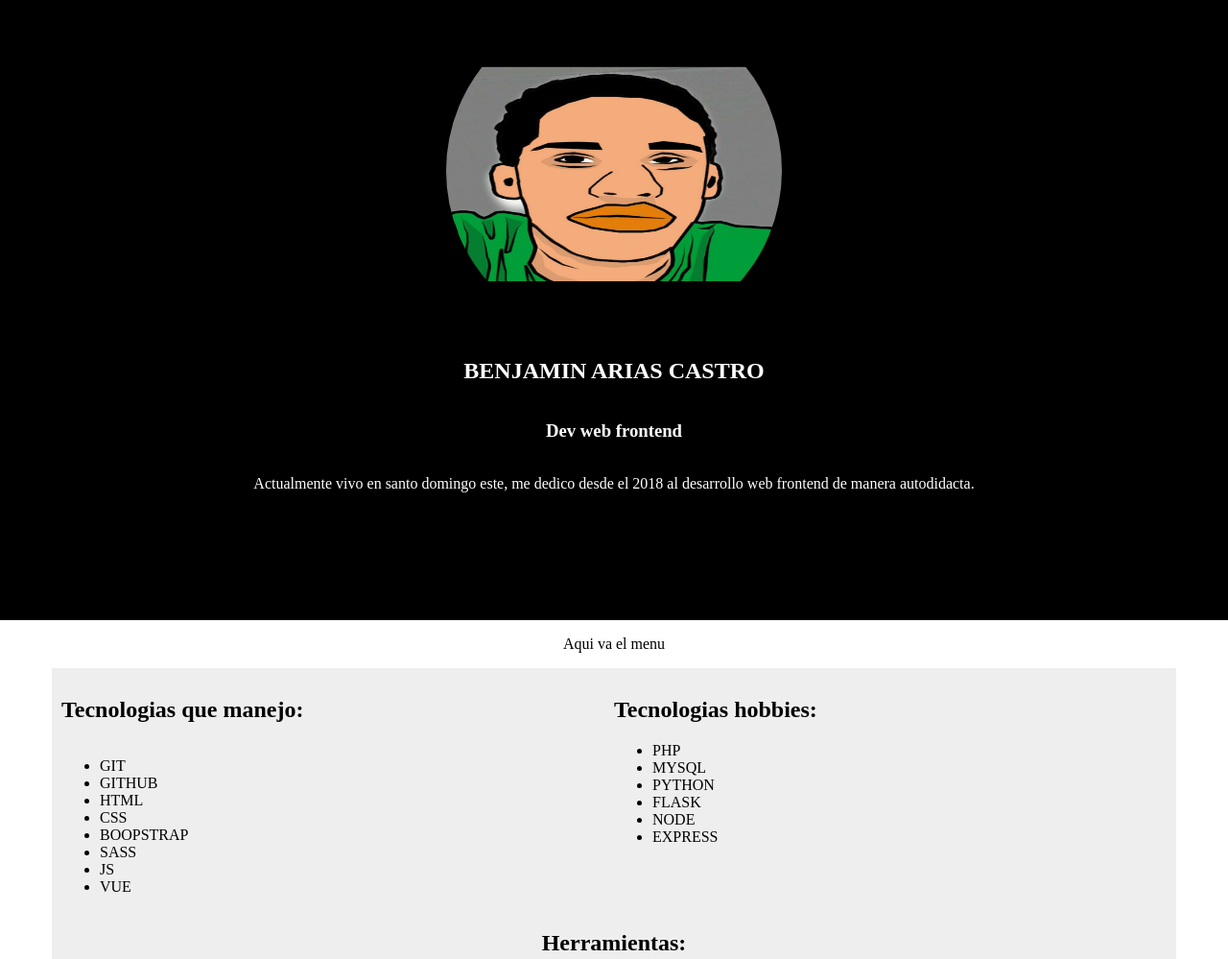
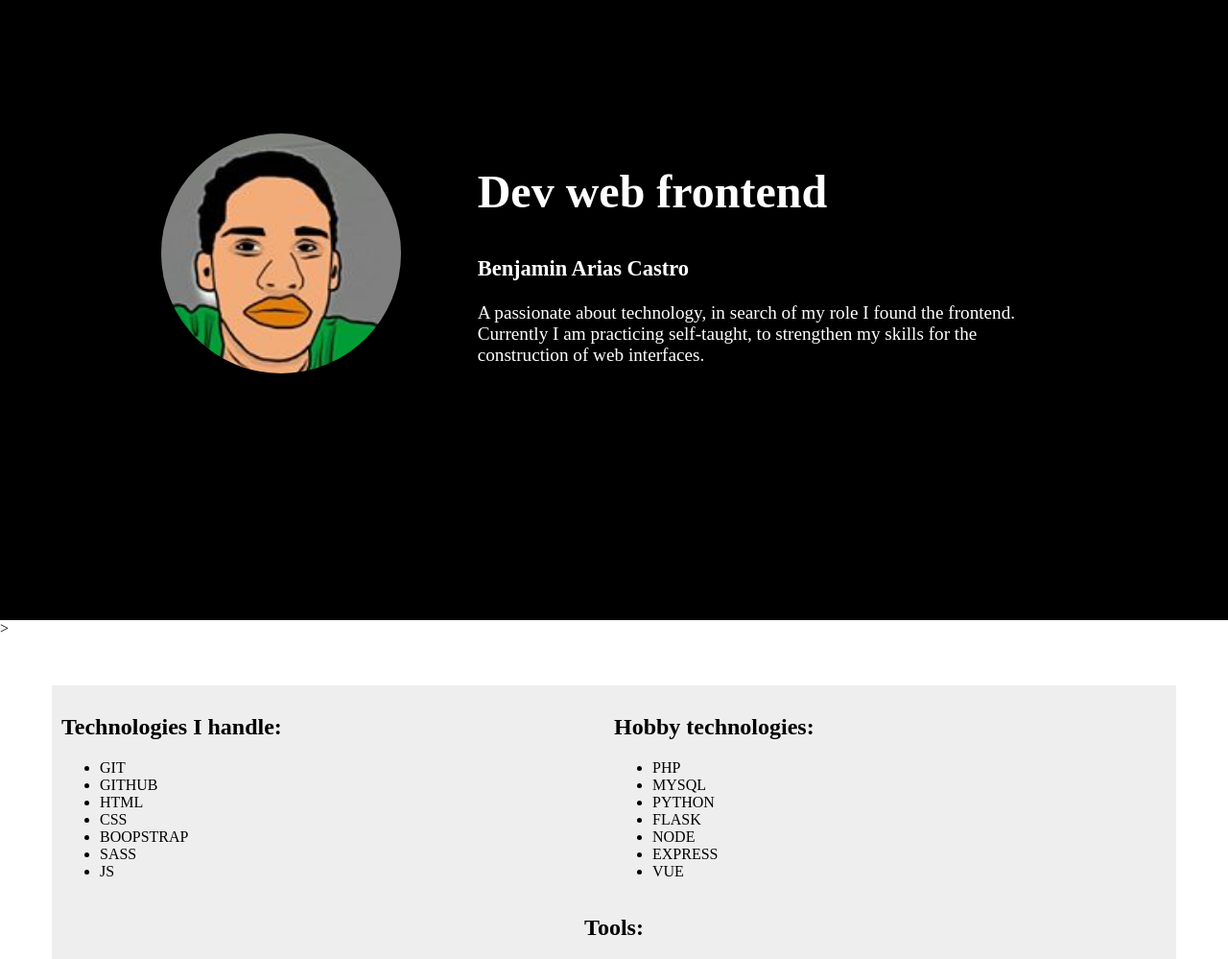
Before and after one commit to castrobenjamin543/portfolio, a plain HTML site: page index.html in a window 1280 px wide. Shown: the part 154-1153 px from the top of the page at 96% size. Drawn offline with Linux system fonts and the light colour scheme.

Commit message:
add my new photo and translate all the texts into english

```diff
--- a/css/style.css
+++ b/css/style.css
@@ -3,6 +3,7 @@ body {
     padding: 0;
     box-sizing: border-box;
     font-family: sans-seris;
+    overflow-x: hidden;
 }
 
 header {
@@ -21,8 +22,8 @@ header {
 }
 
 img {
-    width: 350px;
-    height: 350px;
+    width: 250px;
+    height: 250px;
     border-radius: 50%;
 }
 
@@ -37,43 +38,38 @@ img {
     padding: 20px;
 }
 
-.nemu-principal {
-    width: 100%;
-    height: 50px;
-    background-color: #fff;
-    display: flex;
-    justify-content: center;
-    align-items: center;
-    position: sticky;
-    top: 0;
+.title-principal {
+    font-size: 2.5em;
 }
 
 .stack-job {
     width: 100%;
     background-color: #eee;
-    margin-bottom: 50px;
 }
 
 .container {
     width: 90%;
-    margin: 0 auto;
+    margin: 50px auto;
     padding: 10px;
 }
 
 
 
 
+@media screen and (min-width: 769px){
 
+    .my-extracto {
+        display: flex;
+        flex-direction: row;
+        justify-content: space-around;
+        text-align: start;
+    }
 
+    .myCopy {
+        width: 60%;
+        font-size: 1.2em;
+    }
 
-@media screen and (min-width: 320px){
-
-
-
-
-}
-
-@media screen and (min-width: 769px){
     .stack-job {
         display: flex;
         flex-wrap: wrap;
--- a/index.html
+++ b/index.html
@@ -14,19 +14,23 @@
         <header>
             <div id="inicio" class="header-content">
                 <article class="my-extracto">
-                    <img src="img/profile.png" title="Benjamin Arias Castro" alt="profile">
-                    <h1 class="title-principal">BENJAMIN ARIAS CASTRO</h1>
-                    <h3>Dev web frontend</h3>
-                    <p>Actualmente vivo en santo domingo este, me dedico desde el 2018 al desarrollo web frontend de manera autodidacta.</p>
+                    <div class="myPhoto">
+                        <img src="img/myPhoto.jpg" title="Benjamin Arias Castro" alt="profile">
+                    </div>
+                    <div class="myCopy">
+                        <h1 class="title-principal">Dev web frontend</h1>
+                        <h3>Benjamin Arias Castro</h3>
+                        <p>A passionate about technology, in search of my role I found the frontend. Currently I am practicing self-taught, to strengthen my skills for the construction of web interfaces.</p>
+                    </div>
                 </article>
             </div>
         </header>
-        <nav class="nemu-principal">
-            <p>Aqui va el menu</p>
-        </nav>
+
+        <!-- here nav -->>
+
         <section class="stack-job container">
             <div class="stack-technology">
-                <h2 style="display:inline-block">Tecnologias que manejo:</h2>
+                <h2>Technologies I handle:</h2>
                 <ul>
                     <li>GIT</li>
                     <li>GITHUB</li>
@@ -35,11 +39,10 @@
                     <li>BOOPSTRAP</li>
                     <li>SASS</li>
                     <li>JS</li>
-                    <li>VUE</li>
                 </ul>
             </div>
             <div class="technology-hobbies">
-                <h2>Tecnologias hobbies:</h2>
+                <h2>Hobby technologies:</h2>
                 <ul>
                     <li>PHP</li>
                     <li>MYSQL</li>
@@ -47,13 +50,12 @@
                     <li>FLASK</li>
                     <li>NODE</li>
                     <li>EXPRESS</li>
+                    <li>VUE</li>
                 </ul>
             </div>
             <div class="herramientas">
-                <h2>Herramientas:</h2>
-                <p>
-                    Visual studio code, xampp, terminal, figma.
-                </p>
+                <h2>Tools:</h2>
+                <p>Visual studio code, xampp, terminal, figma.</p>
             </div>
         </section>
     </body>
```
Also changed, not shown: img/myPhoto.jpg (added), img/profile.png (deleted).
